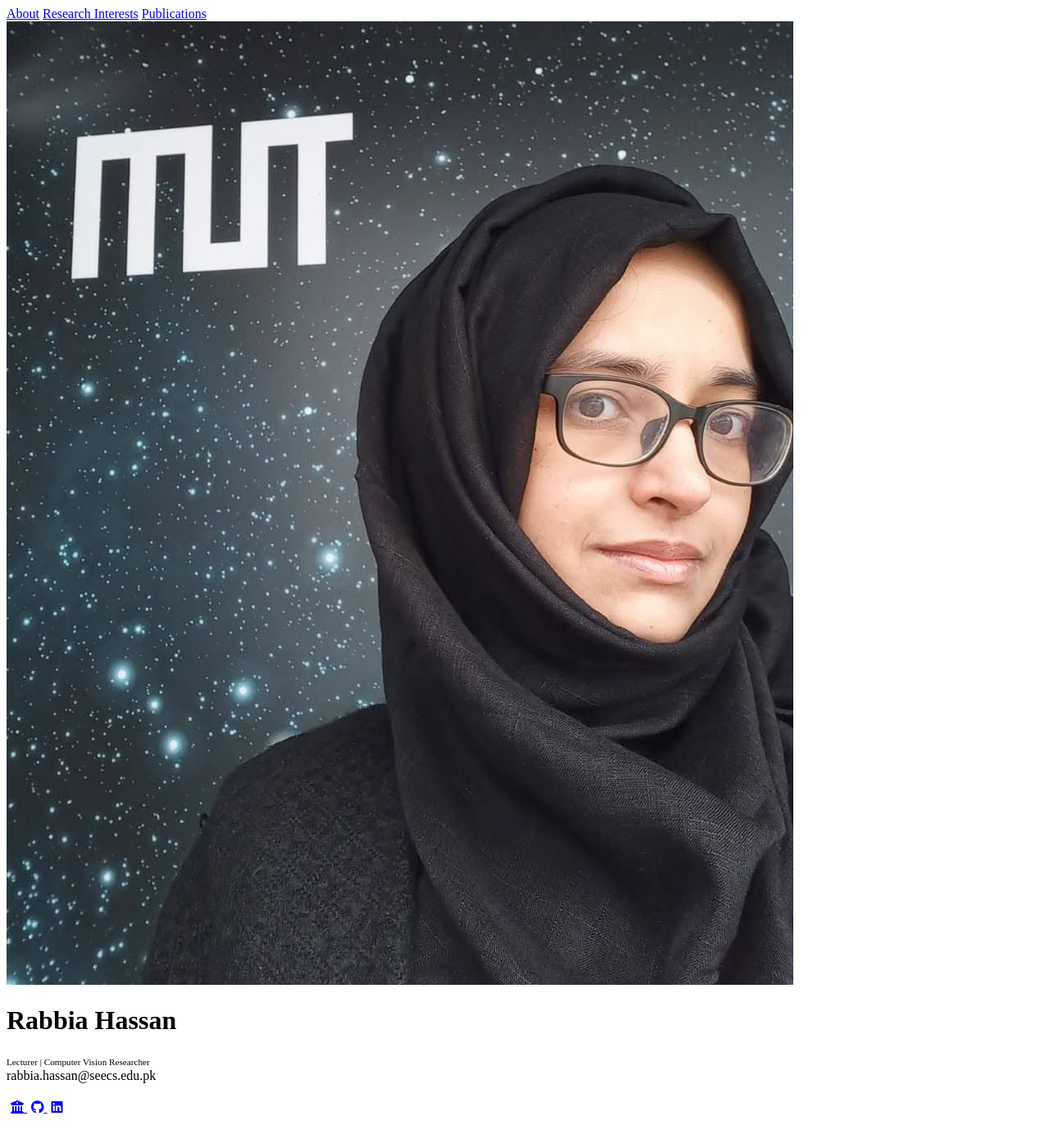
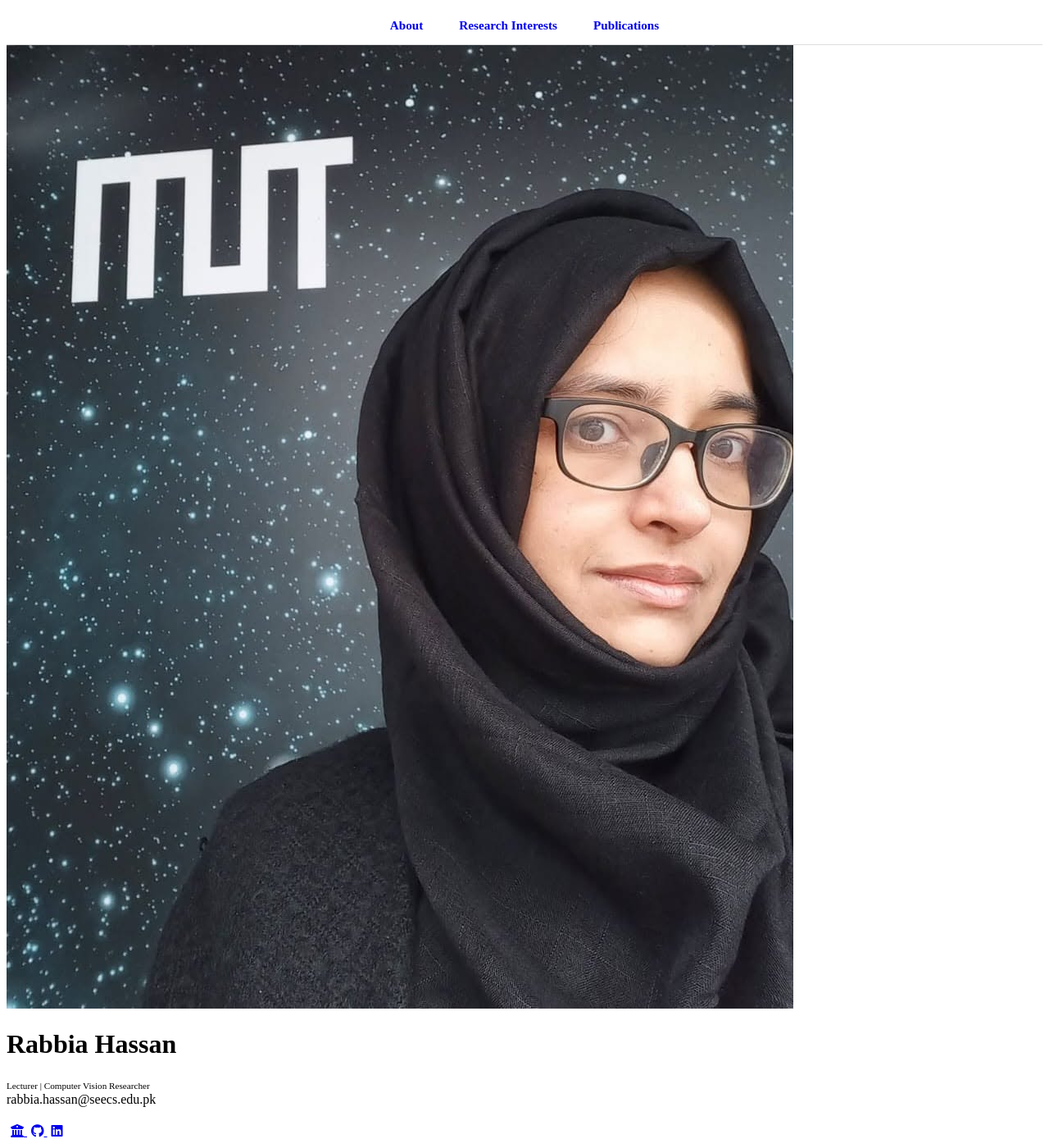
Before and after one commit to Rabbia-Hassan/Rabbia-Hassan.github.io, a Jekyll site: the page built from index.md, in a window 1280 px wide and 1400 px high. Shown: the whole window at 82% size. Built offline with Jekyll 4.4.1, drawn with Linux system fonts in a browser that asks for light colours; a style sheet for code colours, icons or effects is not loaded; our own code applies the rules of GitHub Pages for plain Markdown files.

Commit message:
tabs
Added CSS styles for smooth scrolling and sticky navigation.

```diff
--- a/_layouts/homepage.html
+++ b/_layouts/homepage.html
@@ -49,6 +49,49 @@
   <link rel="stylesheet" href="./assets/css/style-no-dark-mode.css">
   <link rel="stylesheet" href="./assets/css/publications-no-dark-mode.css">
   {% endif %}
+<style>
+  html {
+    scroll-behavior: smooth;
+    scroll-padding-top: 80px;
+  }
+
+  .top-nav {
+    position: sticky;
+    top: 0;
+    z-index: 1000;
+    width: 100%;
+    padding: 14px 0;
+    text-align: center;
+    background: rgba(255, 255, 255, 0.96);
+    border-bottom: 1px solid #dddddd;
+  }
+  .top-nav a {
+    display: inline-block;
+    margin: 0 20px;
+    font-size: 0.95rem;
+    font-weight: 600;
+    text-decoration: none;
+  }
+
+  .top-nav a:hover {
+    text-decoration: underline;
+  }
+
+  @media (prefers-color-scheme: dark) {
+    .top-nav {
+      background: rgba(18, 19, 26, 0.96);
+      border-bottom-color: #333333;
+    }
+  }
+
+  @media screen and (max-width: 600px) {
+    .top-nav a {
+      margin: 4px 8px;
+      font-size: 0.82rem;
+    }
+  }
+</style>
+
 </head>
 
 <body>
```
